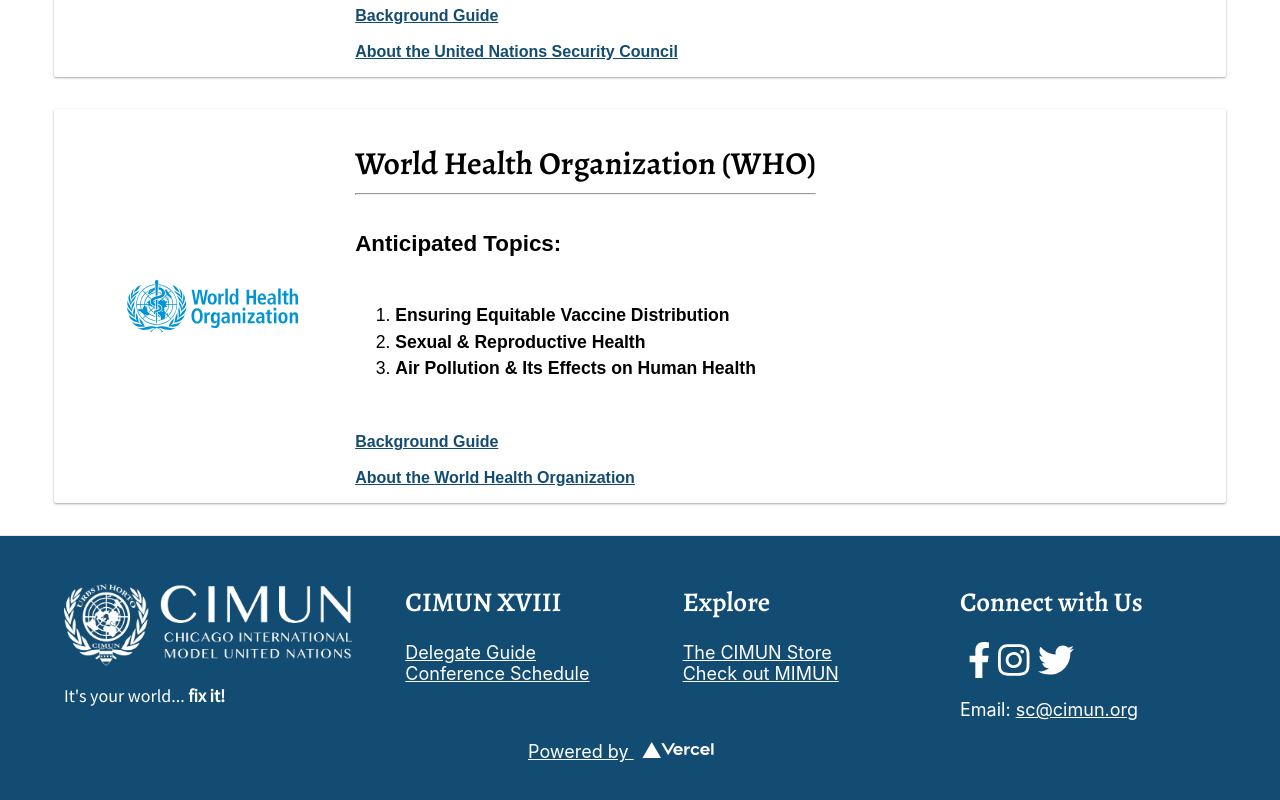
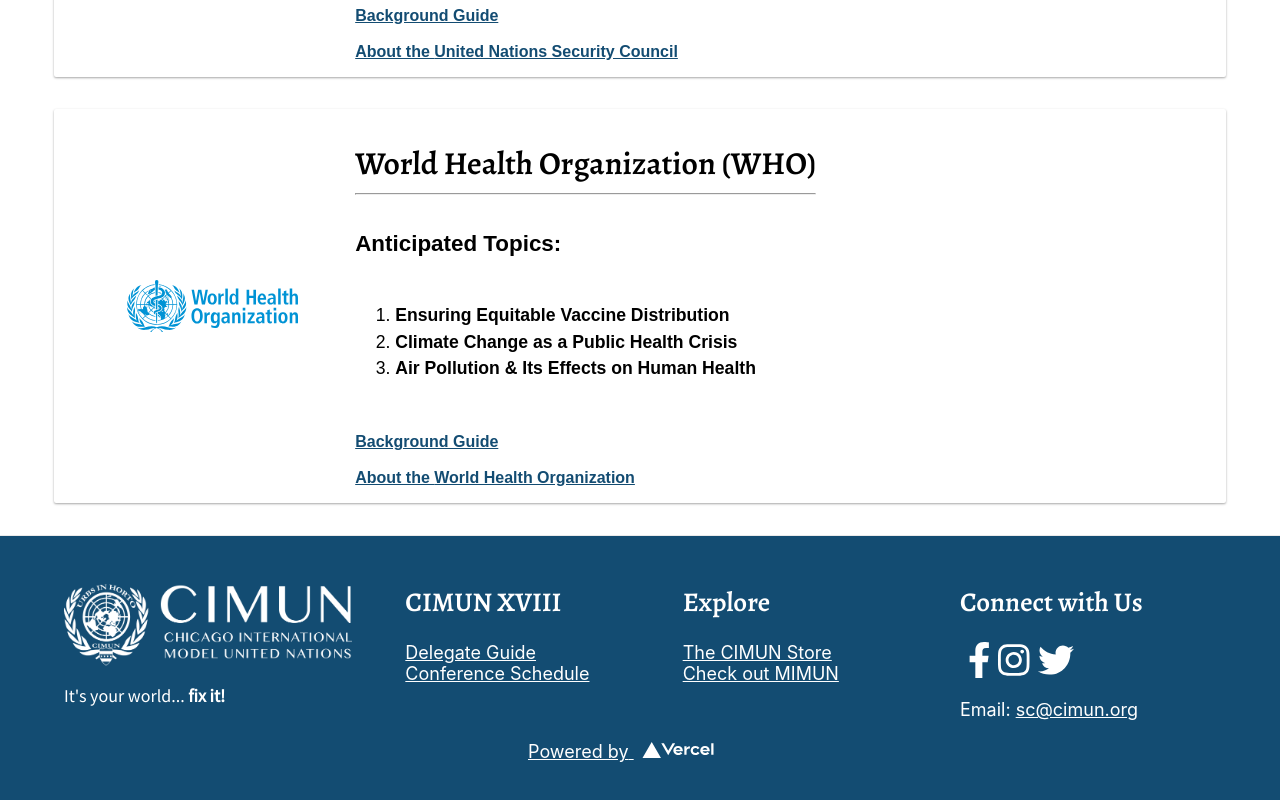
Before and after one commit to Model-UN/cimun-web, a Next.js app: page /committees in a window 1280 px wide. Shown: the part 1502-2302 px from the top of the page. Built offline with nearby package versions, Linux system fonts and the light colour scheme.

Commit message:
Update CommitteeDetails.ts

```diff
--- a/app/shared/constants/CommitteeDetails.ts
+++ b/app/shared/constants/CommitteeDetails.ts
@@ -39,7 +39,7 @@
             ),
             new Topic(
                 2,
-                "Sexual & Reproductive Health"
+                "Climate Change as a Public Health Crisis"
             ),
             new Topic(
                 3,
```
